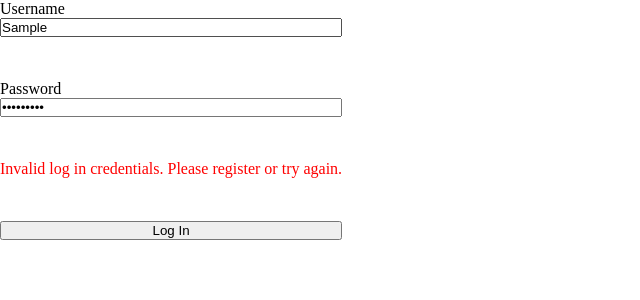
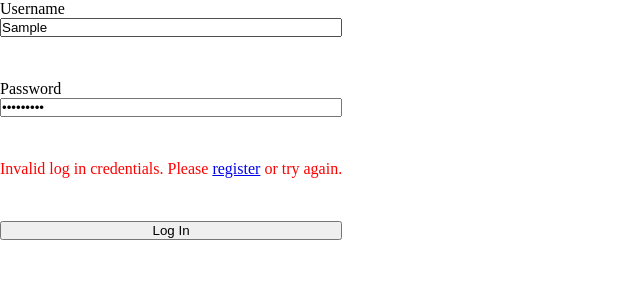
Before and after one commit to skillitzimberg/les-chats, a React (Create React App) app in the folder client/: page /login in a window 1280 px wide. Both pictures are taken after typing "Sample", "Sample123" into the empty fields and a click on the button "Log In". Shown: the top 300 px of the page, without its empty margins (0-640 px from the left). Built offline with nearby package versions, Linux system fonts and the light colour scheme.

Commit message:
Refactor with @Ahmed‘s suggestions and some changes that make the registration/login flow work the way I am expecting

```diff
--- a/client/src/App.js
+++ b/client/src/App.js
@@ -13,7 +13,6 @@ import PrivateRoute from "./PrivateRoute";
 function App() {
   const [users, setUsers] = useState(usersData);
   const [messages, setMessages] = useState(messagesData);
-  const [isLoggedIn, setIsLoggedIn] = useState(false);
 
   function handleRegistration(newUsername, password) {
     const newUser = {
@@ -21,6 +20,7 @@ function App() {
       username: newUsername,
       password: password,
     };
+    localStorage.setItem("registeredUser", JSON.stringify(newUser));
     setUsers([...users, newUser]);
     handleLogin(true);
     window.location.href = "/";
@@ -38,9 +38,10 @@ function App() {
   }
 
   function handleNewMessage(message) {
+    const registeredUser = JSON.parse(localStorage.getItem("registeredUser"));
     const newMessage = {
       id: messages.length + 1,
-      from: localStorage.getItem("currentUser"),
+      from: registeredUser.username,
       text: message,
       timeStamp: Date.now(),
     };
--- a/client/src/Login.js
+++ b/client/src/Login.js
@@ -1,5 +1,5 @@
 import React, { useState } from "react";
-import { useNavigate } from "react-router-dom";
+import { useNavigate, Link } from "react-router-dom";
 
 import "./Login.css";
 
@@ -12,7 +12,13 @@ export default function Login({ handleLogin }) {
   function onSubmit(e) {
     e.preventDefault();
     setWarning("hidden");
-    if (username !== "commandinghands" || password !== "werwer") {
+    const registeredUser = JSON.parse(localStorage.getItem("registeredUser"));
+    console.log(registeredUser);
+    if (
+      registeredUser === null ||
+      username !== registeredUser.username ||
+      password !== registeredUser.password
+    ) {
       setWarning("");
       handleLogin(false);
     } else {
@@ -45,7 +51,8 @@ export default function Login({ handleLogin }) {
       </label>
 
       <span id="warn" className={warning}>
-        Invalid log in credentials. Please register or try again.
+        Invalid log in credentials. Please <Link to="/register">register</Link>{" "}
+        or try again.
       </span>
 
       <button type="submit">Log In</button>
```
